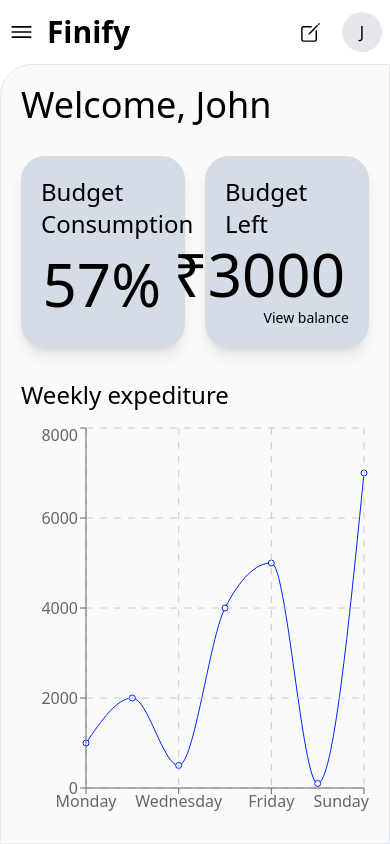
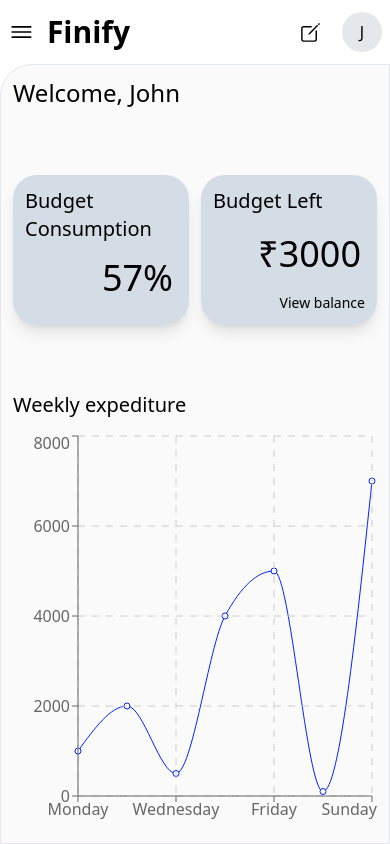
Before and after one commit to dhruvkaushik305/Finify, a Next.js app: page /dashboard in a window 390 px wide. Built offline with nearby package versions, Linux system fonts and the light colour scheme.

Commit message:
made the dashbaord responpsive

```diff
--- a/app/dashboard/page.tsx
+++ b/app/dashboard/page.tsx
@@ -8,27 +8,29 @@ export default async function Page() {
   const percentageSpent = Math.round((spent / budget) * 100);
 
   return (
-    <main className="flex flex-col justify-between rounded-tl-[2rem] w-full p-5 bg-[#FAFAFA]  border border-slate-200">
-      <header className="text-4xl font-medium">
+    <main className="flex flex-col justify-between gap-5 lg:gap-0 rounded-tl-[2rem] w-full p-3 lg:p-5 bg-[#FAFAFA]  border border-slate-200">
+      <header className="text-2xl lg:text-3xl xl:text-4xl font-medium">
         Welcome, {user.name.split(" ")[0]}
       </header>
-      <section className="grid grid-cols-2 gap-5">
-        <div className="bg-secondary/80 text-black min-h-[150px] w-full rounded-3xl p-5 flex flex-col shadow-lg">
-          <p className="text-2xl font-medium">Budget Consumption</p>
-          <p className="text-right text-6xl grow flex items-center justify-end rounded-xl p-1">
+      <section className="grid grid-cols-2 gap-3 lg:gap-5">
+        <div className="bg-secondary/80 text-black min-h-[150px] w-full rounded-3xl p-3 lg:p-5 flex flex-col shadow-lg">
+          <p className="text-xl md:text-2xl font-medium">Budget Consumption</p>
+          <p className="text-right text-4xl md:text-5xl xl:text-6xl grow flex items-center justify-end rounded-xl p-1">
             {percentageSpent}%
           </p>
         </div>
-        <div className="bg-secondary/80 text-black min-h-[150px] w-full rounded-3xl p-5 flex flex-col shadow-lg">
-          <p className="text-2xl font-medium">Budget Left</p>
-          <p className="text-right text-6xl grow flex items-center justify-end rounded-xl p-1">
+        <div className="bg-secondary/80 text-black min-h-[150px] w-full rounded-3xl p-3 lg:p-5 flex flex-col shadow-lg">
+          <p className="text-xl md:text-2xl font-medium">Budget Left</p>
+          <p className="text-right text-4xl md:text-5xl xl:text-6xl grow flex items-center justify-end rounded-xl p-1">
             &#8377;{budget - spent}
           </p>
           <BalanceButton />
         </div>
       </section>
       <section className="flex flex-col gap-3 items-start">
-        <header className="text-2xl font-medium">Weekly expediture</header>
+        <header className="text-xl md:text-2xl font-medium">
+          Weekly expediture
+        </header>
         <Graph />
       </section>
     </main>
```
